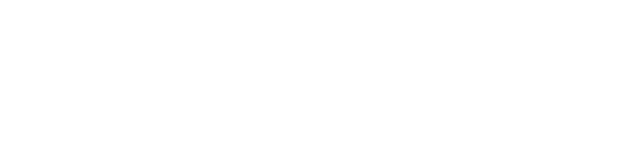
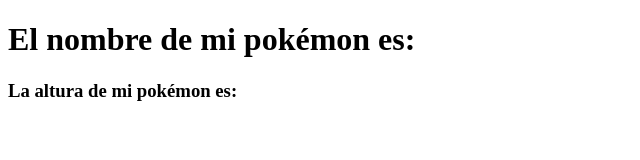
Before and after one commit to rubenbc7/Pokedex, a plain HTML site: page index.html in a window 1280 px wide. Shown: the whole page, without its empty margins (0-640 px from the left). Drawn offline with Linux system fonts and the light colour scheme; no server answers.

Commit message:
nombre y altura

```diff
--- a/app.js
+++ b/app.js
@@ -0,0 +1,17 @@
+const pokemonName = document.getElementById('pokemon-name');
+pokemonName.innerText = 'El nombre de mi pokémon es: ';
+
+const pokemonHeight = document.getElementById('pokemon-height');
+pokemonHeight.innerText = 'La altura de mi pokémon es: ';
+
+const pokemonApiUrl = 'https://pokeapi.co/api/v2/';
+
+let getPokemonData = async()=>{
+    const response = await fetch(`${pokemonApiUrl}pokemon/6/`);
+    const pokemon = await response.json();
+    console.log(pokemon);
+    const {name , height} = pokemon;
+    pokemonName.innerText = name;
+    pokemonHeight.innerText = height;
+}
+getPokemonData();
--- a/index.html
+++ b/index.html
@@ -8,7 +8,8 @@
     <title>Pokemon API</title>
 </head>
 <body>
-    <h1 id="pokemon.name"></h1>
+    <h1 id="pokemon-name">Nombre del Pokémon</h1>
+    <h3 id="pokemon-height">Altura del Pokémon</h3>
     <script type="text/javascript" src="app.js"></script>
 </body>
 </html>
```
